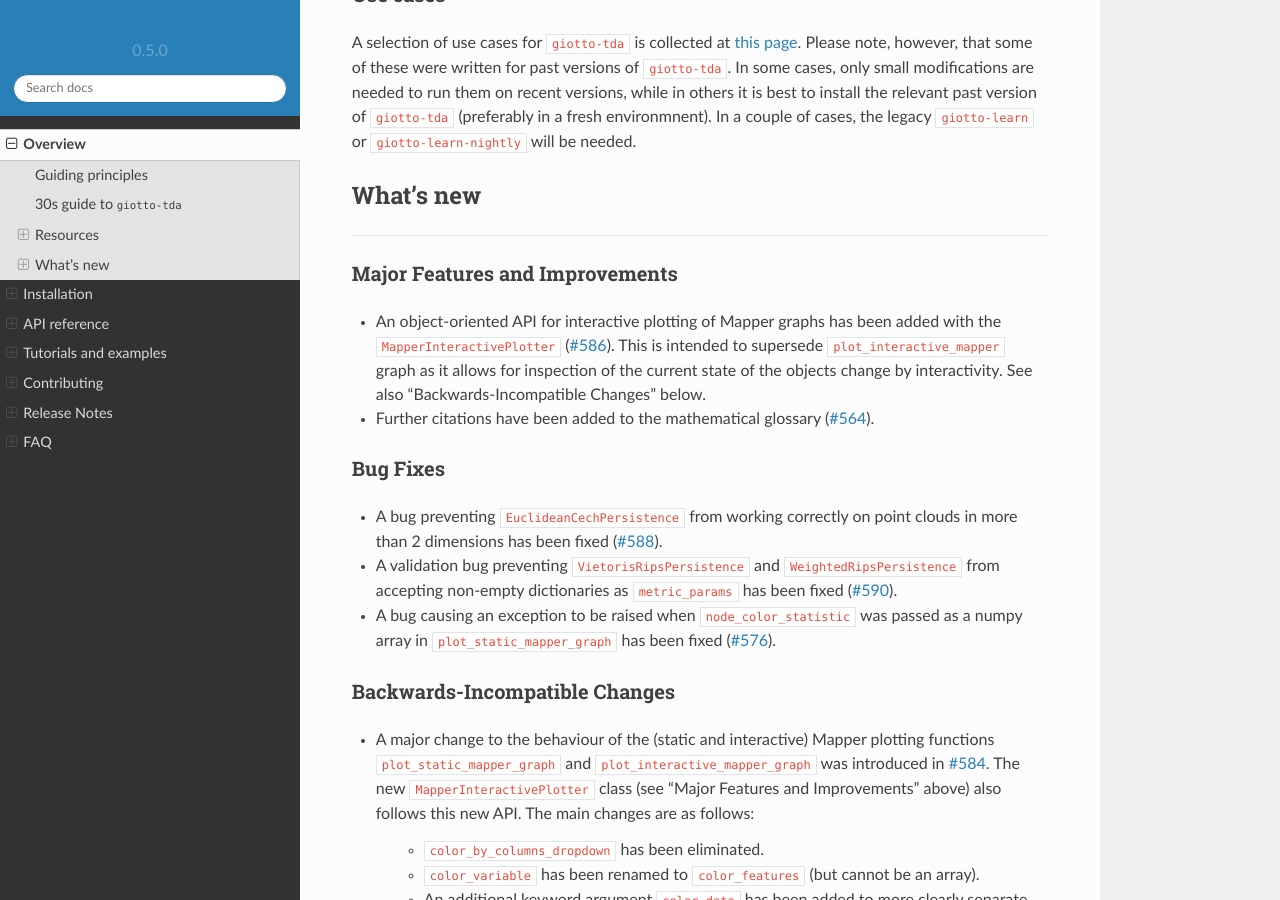
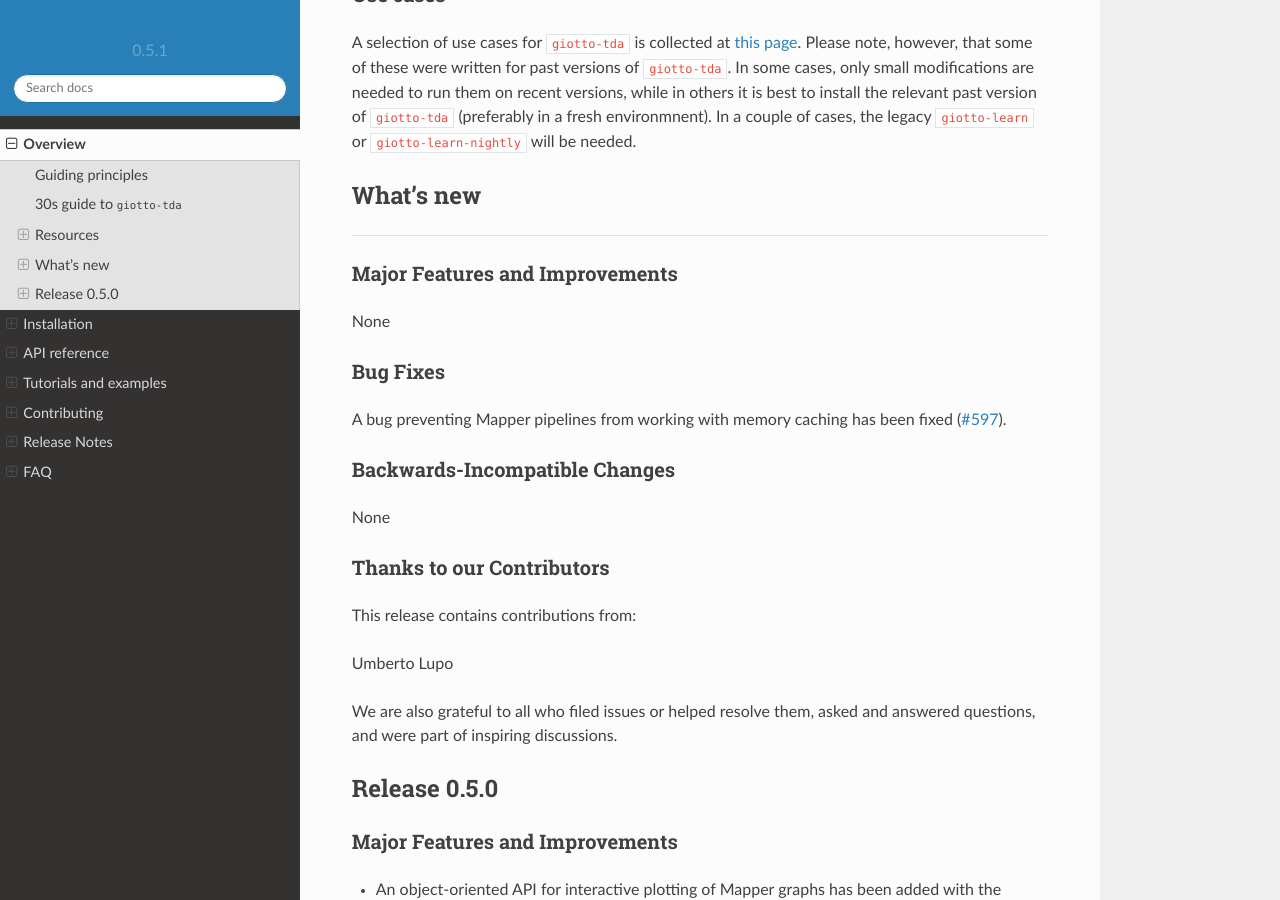
Before and after one commit to giotto-ai/giotto-tda, a Sphinx documentation site: the page built from doc/library.rst, in a window 1280 px wide and 900 px high, scrolled down 3705 px. Built offline with Sphinx 7.4.7 and the Read the Docs theme 2.0.0, drawn with Linux system fonts in a browser that asks for light colours; pages that are not in the unit, such as notebooks, are missing from menus; comment, search, counter and statistics services are not loaded; the version number is read from the project's files by our own code.

Commit message:
Bump version to 0.5.1, create release notes

```diff
--- a/doc/library.rst
+++ b/doc/library.rst
@@ -124,5 +124,5 @@
 
 .. include::
    release.rst
-   :start-after: Release 0.5.0
+   :start-after: Release 0.5.1
    :end-before: Release 0.4.0
--- a/doc/release.rst
+++ b/doc/release.rst
@@ -3,6 +3,34 @@
 #############
 
 .. _stable:
+
+*************
+Release 0.5.1
+*************
+
+Major Features and Improvements
+===============================
+
+None
+
+Bug Fixes
+=========
+
+A bug preventing Mapper pipelines from working with memory caching has been fixed (`#597 <https://github.com/giotto-ai/giotto-tda/pull/597>`_).
+
+Backwards-Incompatible Changes
+==============================
+
+None
+
+Thanks to our Contributors
+==========================
+
+This release contains contributions from:
+
+Umberto Lupo
+
+We are also grateful to all who filed issues or helped resolve them, asked and answered questions, and were part of inspiring discussions.
 
 *************
 Release 0.5.0
--- a/gtda/_version.py
+++ b/gtda/_version.py
@@ -19,4 +19,4 @@
 # 'X.Y.dev0' is the canonical version of 'X.Y.dev'
 #
 
-__version__ = "0.5.0"
+__version__ = "0.5.1"
--- a/setup.py
+++ b/setup.py
@@ -29,7 +29,7 @@
 MAINTAINER_EMAIL = "maintainers@giotto.ai"
 URL = "https://github.com/giotto-ai/giotto-tda"
 LICENSE = "GNU AGPLv3"
-DOWNLOAD_URL = "https://github.com/giotto-ai/giotto-tda/tarball/v0.5.0"
+DOWNLOAD_URL = "https://github.com/giotto-ai/giotto-tda/tarball/v0.5.1"
 VERSION = __version__  # noqa
 CLASSIFIERS = ["Intended Audience :: Science/Research",
                "Intended Audience :: Developers",
```
Also changed, not shown: 1 other file.
